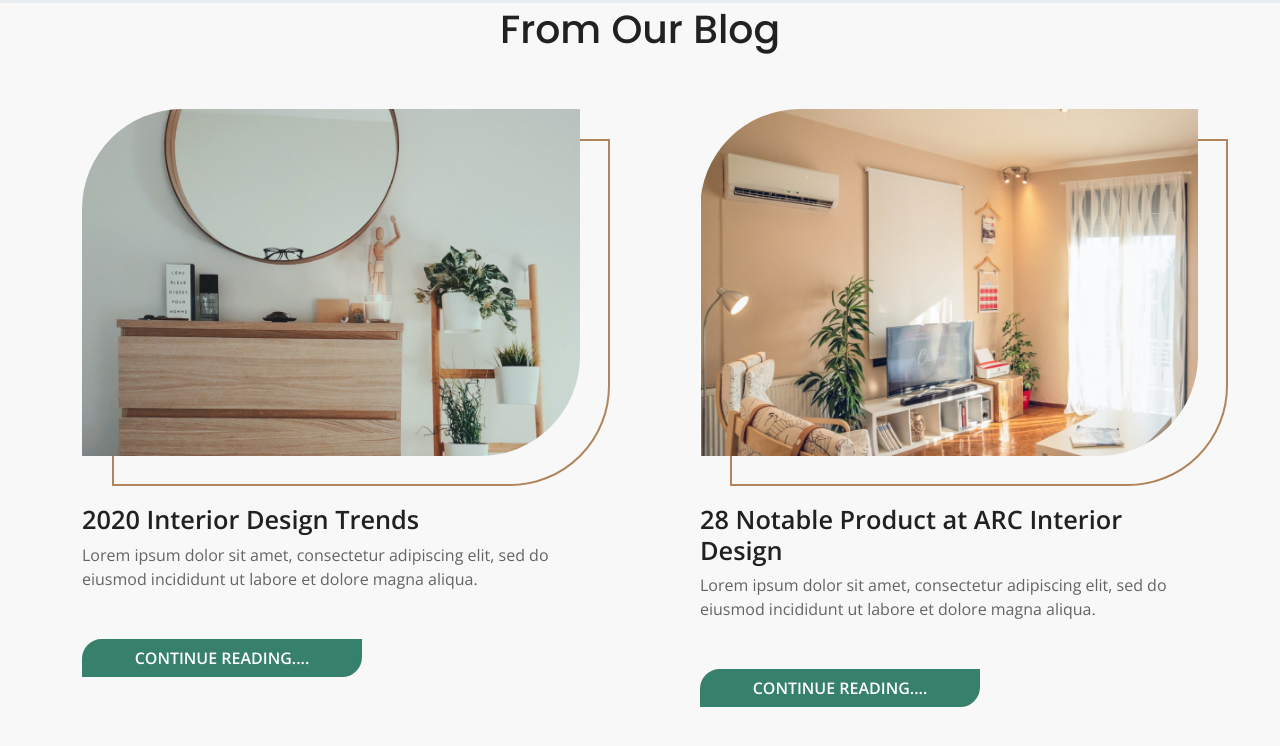
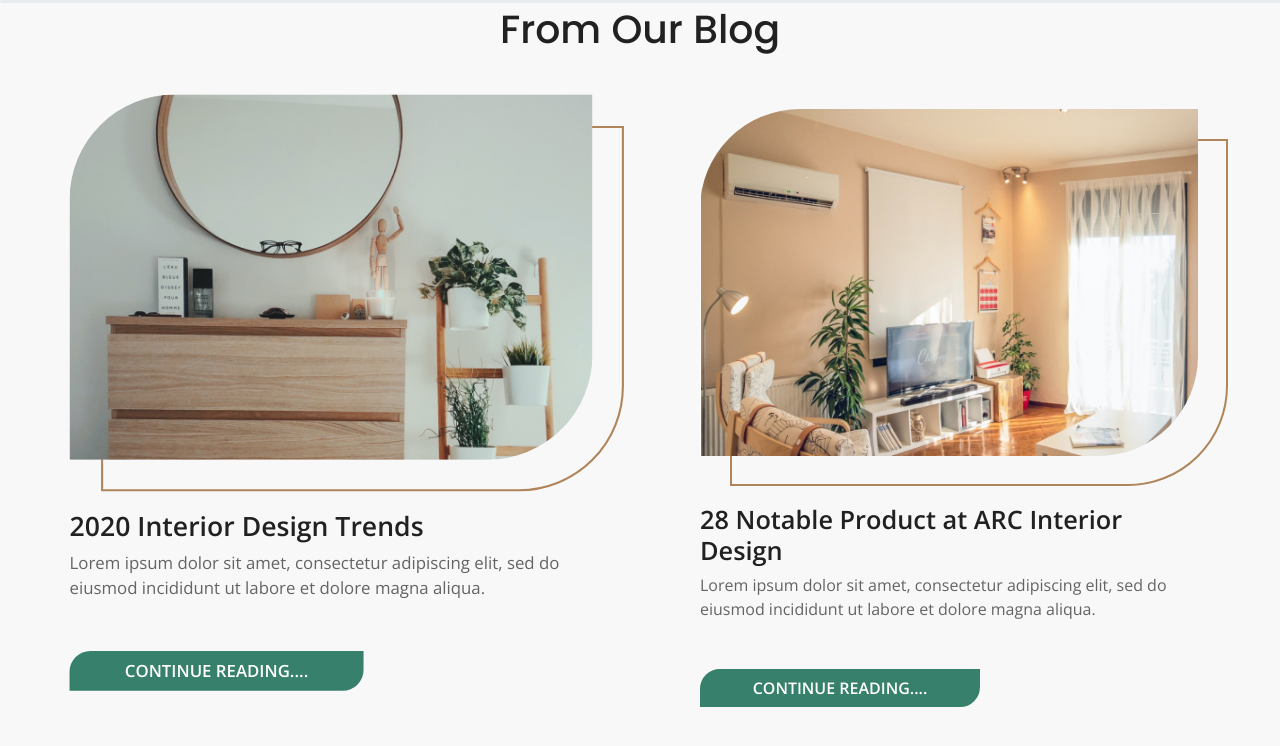
Before and after one commit to ArtemVorui/decbase, a React (Create React App) app: page / in a window 1280 px wide. In both pictures the pointer is over the element 331 px from the left and 4747 px from the top of the page. Shown: the part 4347-5093 px from the top of the page. Built offline with nearby package versions, Linux system fonts and the light colour scheme.

Commit message:
refactor update styles

```diff
--- a/src/components/Blog/Blog.module.scss
+++ b/src/components/Blog/Blog.module.scss
@@ -25,6 +25,10 @@
   }
 
   &__news {
+
+    &:hover {
+      transform: scale(1.05);
+    }
 
     &_img_block {
       position: relative;
```
